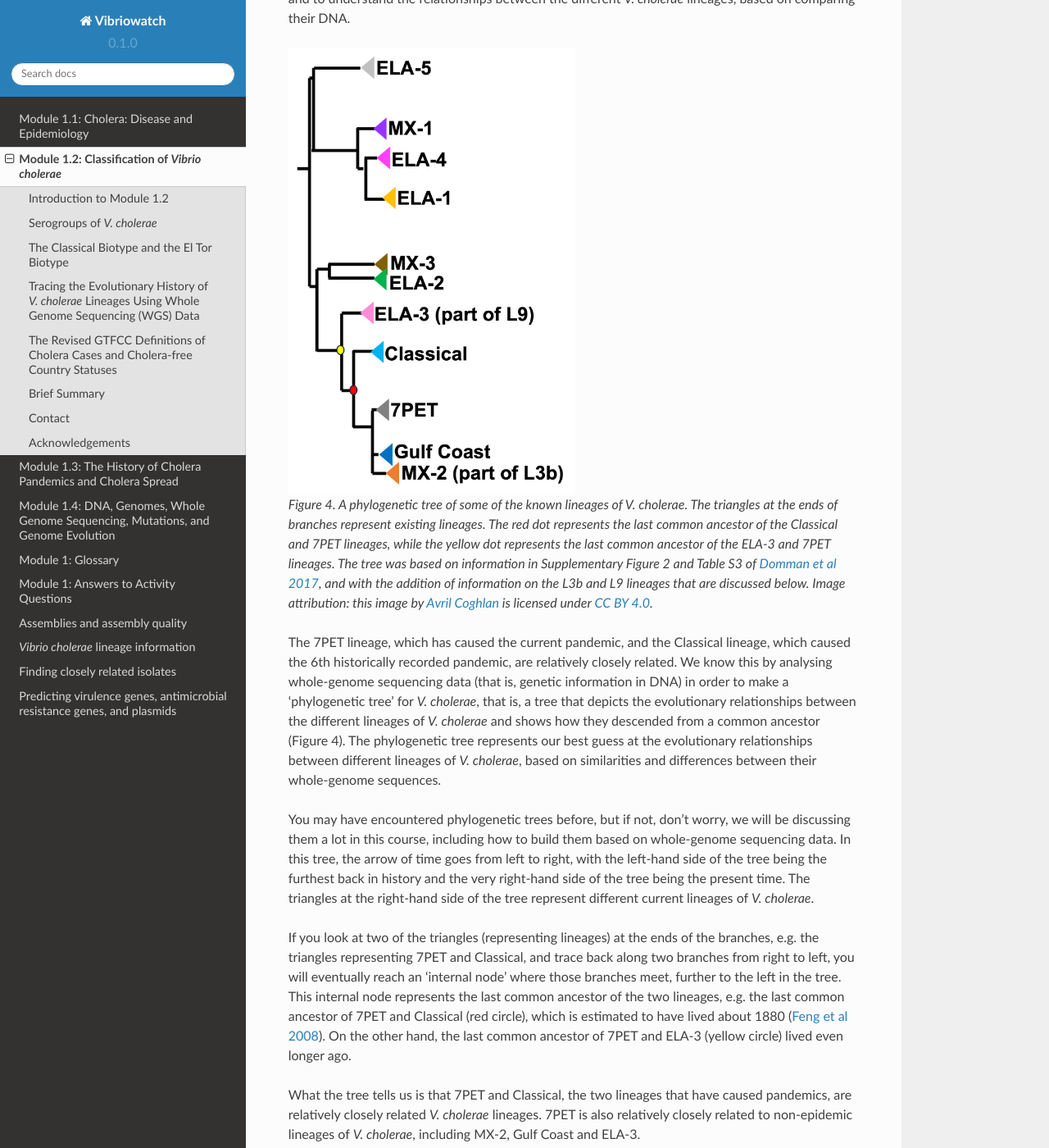
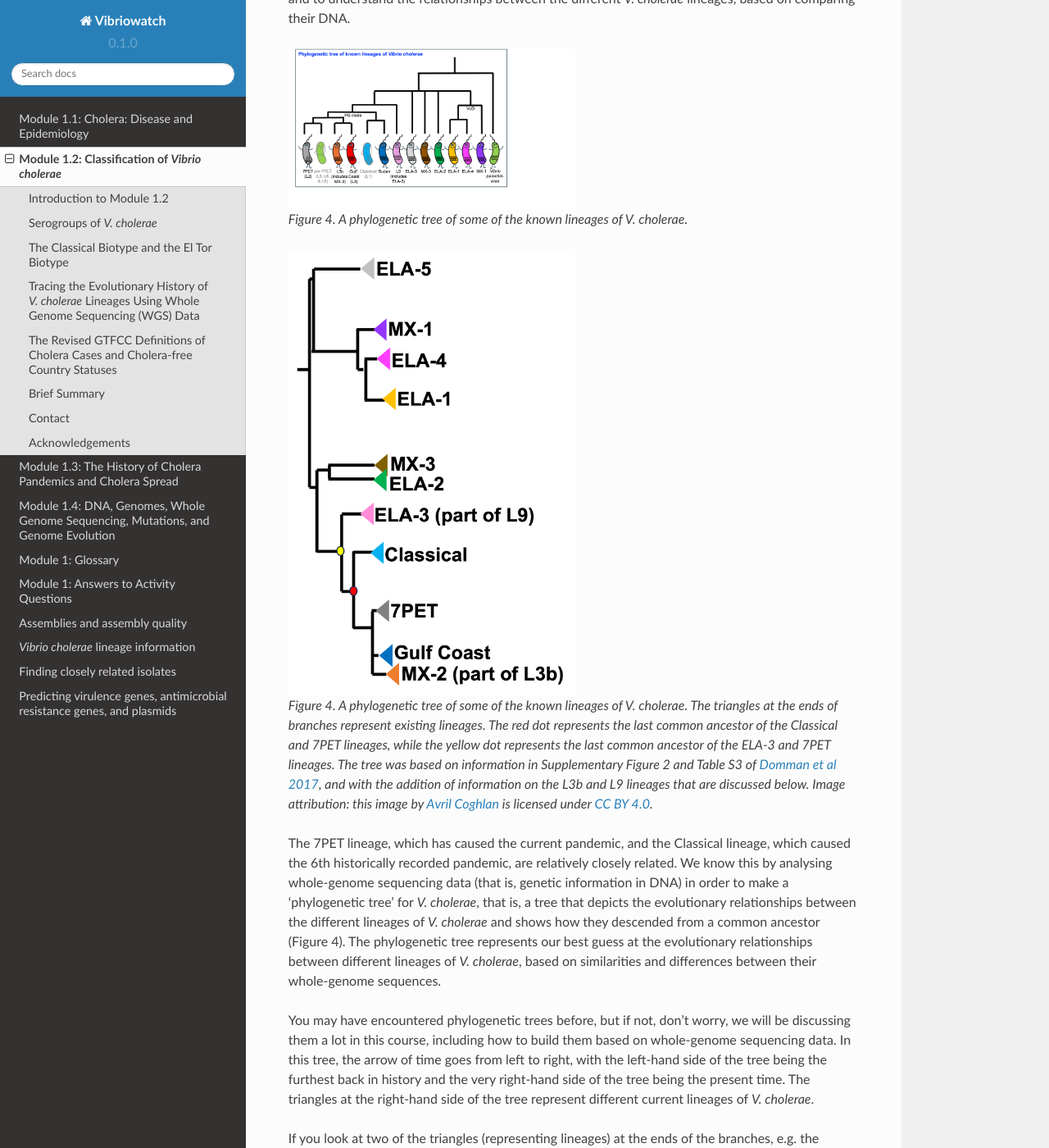
Before and after one commit to avrilcoghlan/cholerabook, a Sphinx documentation site: the page built from docs/source/vibriogenomes2.rst, in a window 1280 px wide and 1400 px high, scrolled down 4444 px. Shown: the whole window at 82% size. Built offline with Sphinx 7.4.7 and the Read the Docs theme 2.0.0, drawn with Linux system fonts in a browser that asks for light colours.

Commit message:
Update vibriogenomes2.rst

```diff
--- a/docs/source/vibriogenomes2.rst
+++ b/docs/source/vibriogenomes2.rst
@@ -179,6 +179,11 @@ Just like for the apes, we can use analyse DNA sequence information (WGS data) f
 *V. cholerae* (Figure 4). This tree is our best attempt to reconstruct the evolutionary history of the *V. cholerae* lineages since their last common
 ancestor, and to understand the relationships between the different *V. cholerae* lineages, based on comparing their DNA.
 
+.. figure:: LineagesFamilyTreeCartoon.png
+  :width: 350
+
+  Figure 4. A phylogenetic tree of some of the known lineages of *V. cholerae*.
+
 .. figure:: Lineages_simple.png
   :width: 350
 
```
